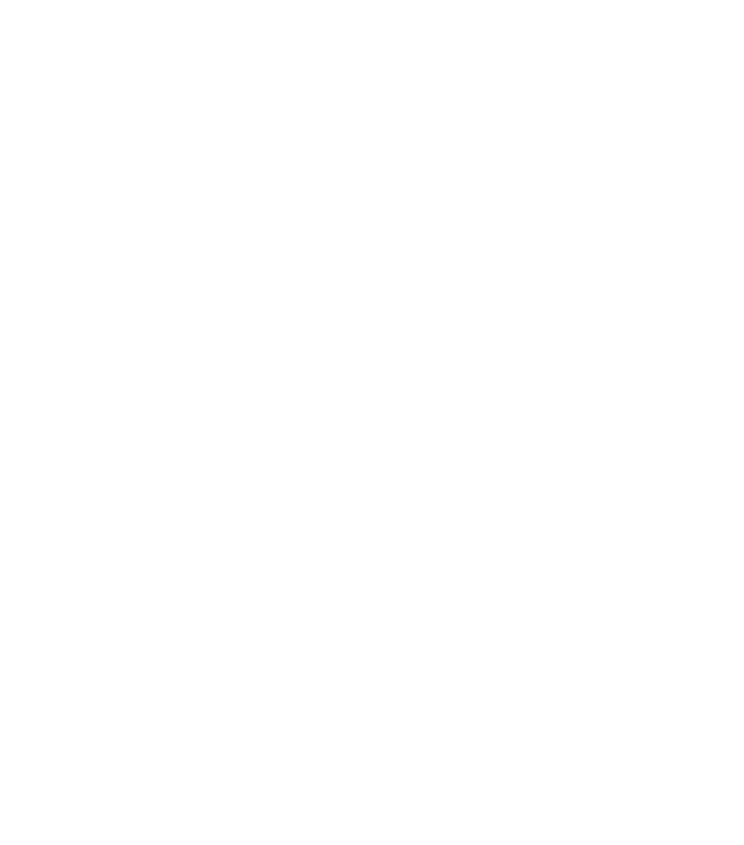
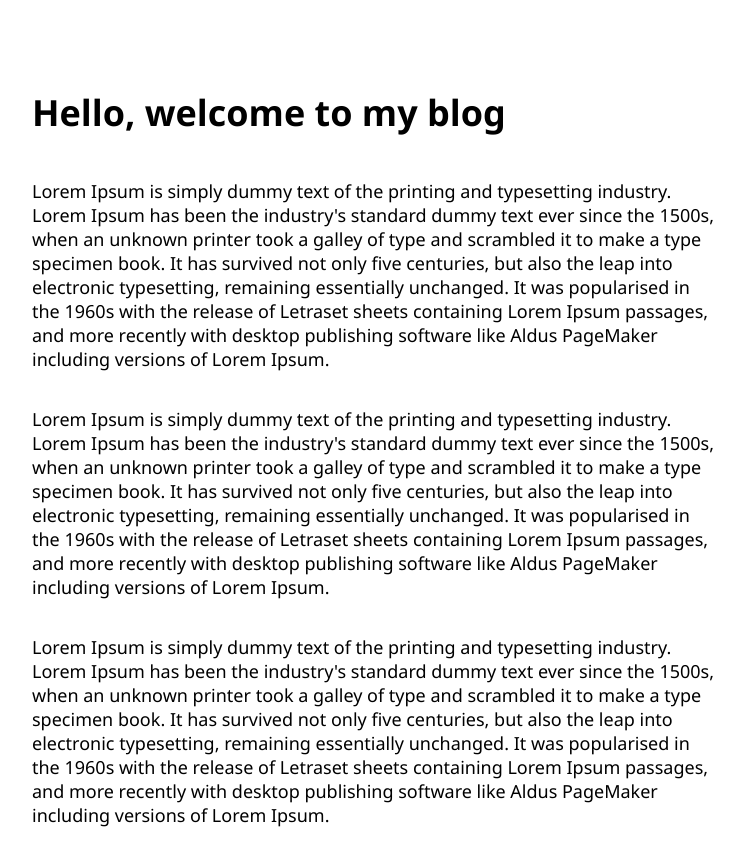
Before and after one commit to bashdemy/blog, a React (Create React App) app in the folder my-blog/: page /about in a window 1280 px wide. Before the commit this address had no page. Shown: the whole page, without its empty margins (258-1002 px from the left). Before the commit the page ends 800 px from the top, so only its background shows below. Built offline with nearby package versions, Linux system fonts and the light colour scheme.

Commit message:
Maria/main/optimize router (#1)
* Add new routes.

* Add id

* Add css.

```diff
--- a/my-blog/src/App.css
+++ b/my-blog/src/App.css
@@ -1,24 +1,102 @@
-.App {
-  text-align: center;
+body {
+  font-family: 'Segoe UI', Tahoma, Geneva, Verdana, sans-serif;
+  font-size: 18px;
 }
 
-.App-logo {
-  animation: App-logo-spin infinite 20s linear;
-  height: 40vmin;
-  pointer-events: none;
+button {
+  padding: 16px;
+  font-family: 'Segoe UI', Tahoma, Geneva, Verdana, sans-serif;
+  font-size: 16px;
+  background-color: black;
+  color: white;
+  border-radius: 8px;
+  cursor: pointer;
 }
 
-.App-header {
-  background-color: #282c34;
-  min-height: 100vh;
-  display: flex;
-  flex-direction: column;
-  align-items: center;
-  justify-content: center;
-  font-size: calc(10px + 2vmin);
+h3, h4 {
+  margin-bottom: 0;
+}
+
+nav {
+  border-bottom: 4px solid black;
+  text-align: center;
+  position: fixed;
+  top: 0;
+  width: 100%;
+  background: white;
+}
+
+nav ul {
+  list-style-type: none;
+  margin: 0;
+  padding: 0;
+}
+
+nav li {
+  display: inline-block;
+  padding-top: 16px;
+  padding-bottom: 16px;
+}
+
+nav a {
+  text-decoration: none;
+  color: black;
+  font-weight: bold;
+  padding: 16px 32px;
+}
+
+nav a:hover {
+  background: black;
   color: white;
 }
 
-.App-link {
-  color: #61dafb;
+#page-body {
+  max-width: 700px;
+  margin: auto;
+  padding-top: 64px;
 }
+
+.article-list-item {
+  text-decoration: none;
+  color: black;
+  padding: 16px 0 0 0;
+}
+
+.article-list-item p {
+  padding-bottom: 32px;
+  border-bottom: 2px solid black;
+}
+
+#add-comment-form {
+  border-bottom: 2px solid black;
+  padding: 16px;
+}
+
+#add-comment-form h3 {
+  margin-bottom: 16px;
+}
+
+#add-comment-form input, textarea {
+  display: block;
+  width: 300px;
+  padding: 8px;
+  border-radius: 8px;
+  font-family: 'Segoe UI', Tahoma, Geneva, Verdana, sans-serif;
+  font-size: 18px;
+  border: 2px solid black;
+  margin-bottom: 16px;
+}
+
+#add-comment-form button {
+  width: 320px;
+}
+
+#upvotes-section button, p {
+  display: inline-block;
+  margin-right: 16px;
+}
+
+.comment {
+  border-bottom: 2px solid black;
+  padding: 16px;
+}
--- a/my-blog/src/App.js
+++ b/my-blog/src/App.js
@@ -1,16 +1,23 @@
 import "./App.css";
 import { BrowserRouter as Router, Route, Routes } from "react-router-dom";
 import HomePage from "./pages/HomePage";
-
+import AboutPage from "./pages/AboutPage";
+import ArticlePage from "./pages/ArticlePage";
+import ArticlesList from "./pages/ArticlesList";
 function App() {
   return (
-    <div className="App">
-      <Router>
-        <Routes>
-          <Route path={"/"} exact component={HomePage} />
-        </Routes>
-      </Router>
-    </div>
+    <Router>
+      <div className="App">
+        <div id="page-body">
+          <Routes>
+            <Route path={"/"} exact element={<HomePage />} />
+            <Route path={"/about"} element={<AboutPage />} />
+            <Route path={"/articles-list"} exact element={<ArticlesList />} />
+            <Route path={"/article"} exact element={<ArticlePage />} />
+          </Routes>
+        </div>
+      </div>
+    </Router>
   );
 }
 
--- a/my-blog/src/pages/AboutPage.js
+++ b/my-blog/src/pages/AboutPage.js
@@ -0,0 +1,43 @@
+import React from "react";
+
+const AboutPage = () => {
+  return (
+    <>
+      <h1>Hello, welcome to my blog</h1>
+      <p>
+        Lorem Ipsum is simply dummy text of the printing and typesetting
+        industry. Lorem Ipsum has been the industry's standard dummy text ever
+        since the 1500s, when an unknown printer took a galley of type and
+        scrambled it to make a type specimen book. It has survived not only five
+        centuries, but also the leap into electronic typesetting, remaining
+        essentially unchanged. It was popularised in the 1960s with the release
+        of Letraset sheets containing Lorem Ipsum passages, and more recently
+        with desktop publishing software like Aldus PageMaker including versions
+        of Lorem Ipsum.
+      </p>
+      <p>
+        Lorem Ipsum is simply dummy text of the printing and typesetting
+        industry. Lorem Ipsum has been the industry's standard dummy text ever
+        since the 1500s, when an unknown printer took a galley of type and
+        scrambled it to make a type specimen book. It has survived not only five
+        centuries, but also the leap into electronic typesetting, remaining
+        essentially unchanged. It was popularised in the 1960s with the release
+        of Letraset sheets containing Lorem Ipsum passages, and more recently
+        with desktop publishing software like Aldus PageMaker including versions
+        of Lorem Ipsum.
+      </p>
+      <p>
+        Lorem Ipsum is simply dummy text of the printing and typesetting
+        industry. Lorem Ipsum has been the industry's standard dummy text ever
+        since the 1500s, when an unknown printer took a galley of type and
+        scrambled it to make a type specimen book. It has survived not only five
+        centuries, but also the leap into electronic typesetting, remaining
+        essentially unchanged. It was popularised in the 1960s with the release
+        of Letraset sheets containing Lorem Ipsum passages, and more recently
+        with desktop publishing software like Aldus PageMaker including versions
+        of Lorem Ipsum.
+      </p>
+    </>
+  );
+};
+export default AboutPage;
--- a/my-blog/src/pages/ArticlePage.js
+++ b/my-blog/src/pages/ArticlePage.js
@@ -0,0 +1,10 @@
+import React from "react";
+
+const ArticlePage = () => {
+  return (
+    <>
+      <h1>This is an article</h1>
+    </>
+  );
+};
+export default ArticlePage;
--- a/my-blog/src/pages/ArticlesList.js
+++ b/my-blog/src/pages/ArticlesList.js
@@ -0,0 +1,10 @@
+import React from "react";
+
+const ArticlesList = () => {
+  return (
+    <>
+      <h1>Articles</h1>
+    </>
+  );
+};
+export default ArticlesList;
```
